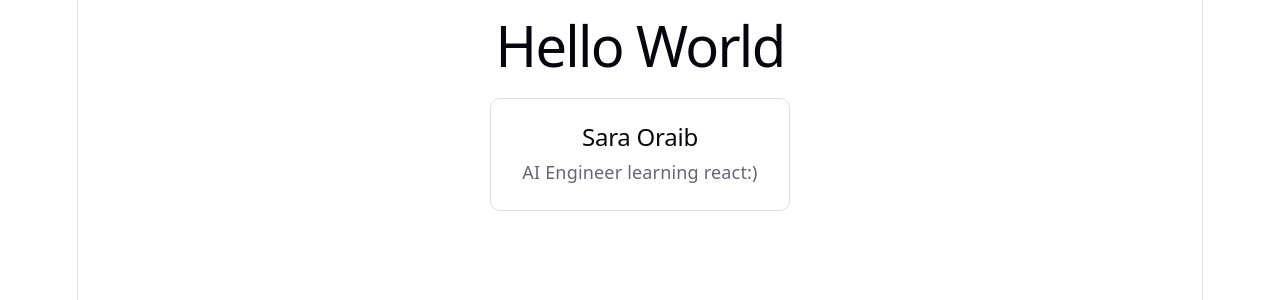
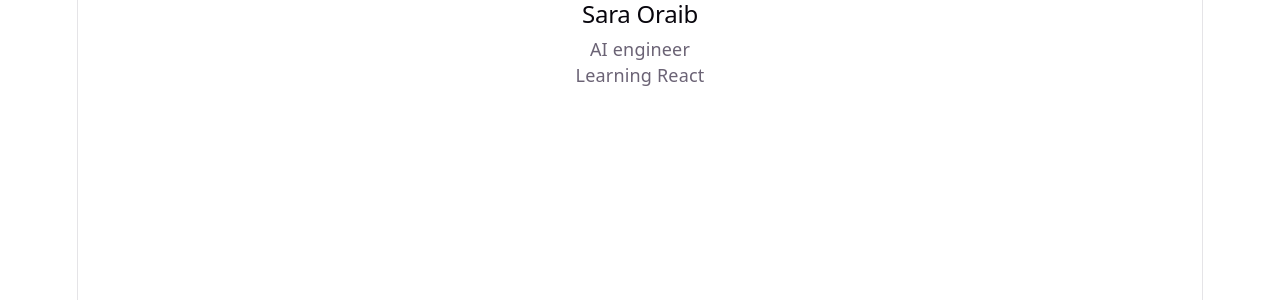
Before and after one commit to saraoraib/react-profile-card, a React (Vite) app: page / in a window 1280 px wide. Shown: the top 300 px of the page. Built offline with nearby package versions, Linux system fonts and the light colour scheme.

Commit message:
Update profile card

```diff
--- a/src/App.jsx
+++ b/src/App.jsx
@@ -1,13 +1,14 @@
 import HelloWorld from './HelloWorld';
 import ProfileCard from './ProfileCard';
 
-   function App() {
-     return (
-       <div>
-         <HelloWorld />
-         <ProfileCard />
-       </div>
-     );
-   }
+function App() {
+  return (
+    <ProfileCard
+      name="Sara Oraib"
+      title="AI engineer"
+      bio="Learning React"
+    />
+  );
+}
 
-   export default App;
+export default App;
--- a/src/ProfileCard.jsx
+++ b/src/ProfileCard.jsx
@@ -1,10 +1,9 @@
-import './ProfileCard.css';
-
-   function ProfileCard() {
+function ProfileCard(props) {
   return (
     <div className="profile-card">
-         <h2>Sara Oraib</h2>
-         <p>AI Engineer learning react:)</p>
+      <h2>{props.name}</h2>
+      <p>{props.title}</p>
+      <p>{props.bio}</p>
     </div>
   );
 }
```
Lines whose indentation alone changed are shown as unchanged.
